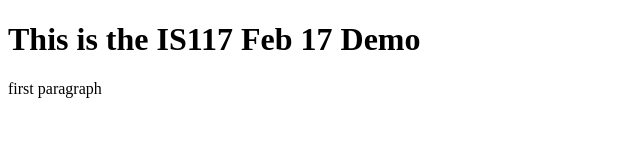
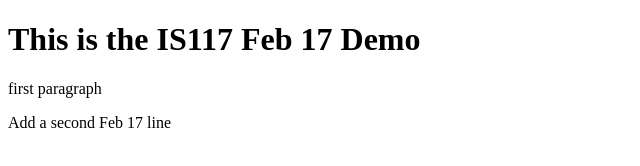
Before and after one commit to ahhendela/Feb17Demo, a plain HTML site: page index.html in a window 1280 px wide. Shown: the whole page, without its empty margins (0-640 px from the left). Drawn offline with Linux system fonts and the light colour scheme.

Commit message:
Second commit

```diff
--- a/index.html
+++ b/index.html
@@ -7,5 +7,6 @@
 <body>
 <h1>This is the IS117 Feb 17 Demo</h1>
 <p>first paragraph</p>
+<p> Add a second Feb 17 line</p>
 </body>
 </html>
```
